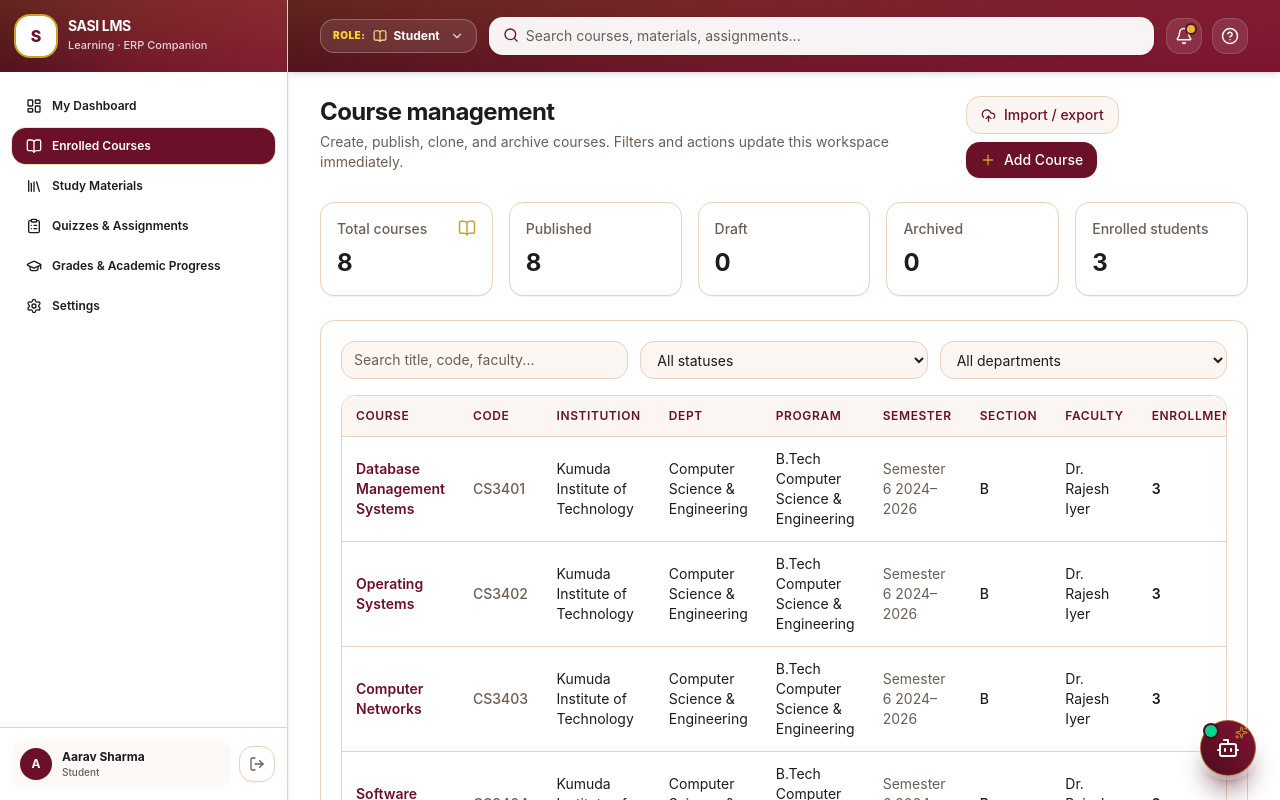
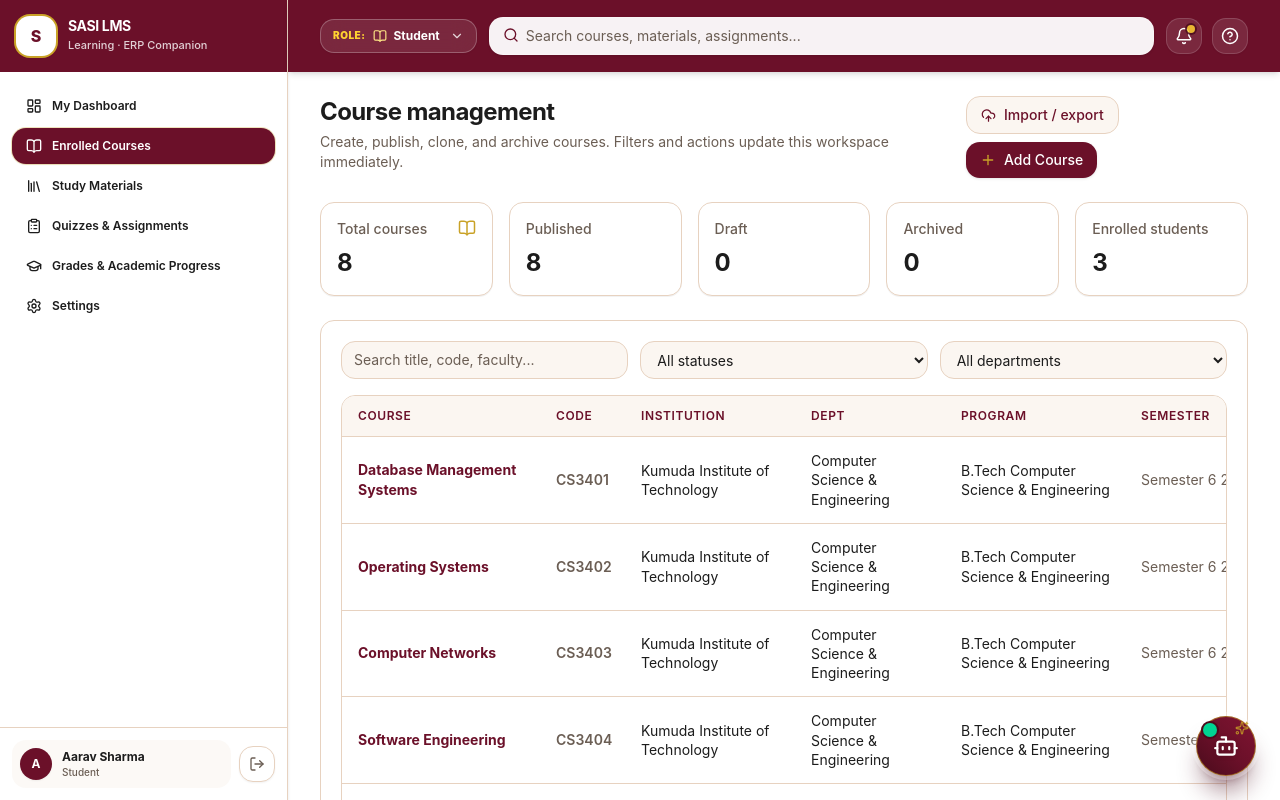
Before and after one commit to AjayKumarbadam/lms-prototype, a React (Vite) app: page /lms/courses in a window 1280 px wide. Shown: the top 800 px of the page. Built offline with nearby package versions, Linux system fonts and the light colour scheme.

Commit message:
fix: unify navbar into single color, fix table action button sizes and container fit, and set AI tutor button size to 60px

```diff
--- a/src/components/AiTutorSticky.tsx
+++ b/src/components/AiTutorSticky.tsx
@@ -102,13 +102,12 @@ export function AiTutorSticky() {
 
   return (
     <>
-      {/* Persistent Sticky Floating Button - Circular Shape Ball */}
-      <div className="fixed bottom-6 right-6 z-50 flex flex-col items-end">
+      {/* Persistent Sticky Floating Button - Circular Shape Ball matching user CSS specification */}
       <motion.button
         onClick={() => setOpen((prev) => !prev)}
-          whileHover={{ scale: 1.1, rotate: 3 }}
-          whileTap={{ scale: 0.92 }}
-          className="group relative flex h-14 w-14 items-center justify-center rounded-full bg-gradient-to-tr from-[#4A0B1C] via-[#6B1029] to-[#801432] text-white shadow-xl shadow-[#4A0B1C]/45 ring-4 ring-white/30 border border-brand-gold/60 backdrop-blur-sm transition-all hover:shadow-2xl hover:shadow-[#6B1029]/60"
+        whileHover={{ scale: 1.08, rotate: 2 }}
+        whileTap={{ scale: 0.94 }}
+        className="ai-tutor-button group relative bg-gradient-to-tr from-[#4A0B1C] via-[#6B1029] to-[#801432] text-white shadow-xl shadow-[#4A0B1C]/45 ring-4 ring-white/30 border border-brand-gold/60 backdrop-blur-sm transition-all hover:shadow-2xl hover:shadow-[#6B1029]/60"
         aria-label="Ask AI Tutor"
         title="Ask AI Academic Tutor"
       >
@@ -118,22 +117,21 @@ export function AiTutorSticky() {
         {/* Bot Icon & Sparkle inside the Ball */}
         <div className="relative flex items-center justify-center">
           {open ? (
-              <X size={22} className="text-white transition-transform group-hover:rotate-90" />
+            <X size={24} className="text-white transition-transform group-hover:rotate-90" />
           ) : (
             <>
-                <Bot size={24} className="text-white drop-shadow-sm transition-transform group-hover:scale-110" />
+              <Bot size={26} className="text-white drop-shadow-sm transition-transform group-hover:scale-110" />
               <Sparkles
-                  size={13}
-                  className="absolute -top-2.5 -right-2 text-[#C9A227] animate-pulse"
+                size={14}
+                className="absolute -top-3 -right-2.5 text-[#C9A227] animate-pulse"
               />
             </>
           )}
         </div>
 
         {/* Live Online Status Indicator */}
-          <span className="absolute top-1 left-1 h-3 w-3 rounded-full bg-emerald-400 ring-2 ring-[#4A0B1C] shadow-xs" />
+        <span className="absolute top-1.5 left-1.5 h-3.5 w-3.5 rounded-full bg-emerald-400 ring-2 ring-[#4A0B1C] shadow-xs" />
       </motion.button>
-      </div>
 
       {/* AI Tutor Interactive Chat Slide-Over Drawer */}
       <AnimatePresence>
@@ -143,7 +141,7 @@ export function AiTutorSticky() {
             animate={{ opacity: 1, y: 0, scale: 1 }}
             exit={{ opacity: 0, y: 20, scale: 0.96 }}
             transition={{ type: 'spring', damping: 25, stiffness: 300 }}
-            className="fixed bottom-22 right-6 z-50 flex h-[580px] w-[min(calc(100vw-2rem),430px)] flex-col overflow-hidden rounded-2xl border border-border bg-card shadow-2xl shadow-[#4A0B1C]/25 ring-1 ring-black/5"
+            className="fixed bottom-[96px] right-6 z-[1001] flex h-[580px] w-[min(calc(100vw-2rem),430px)] flex-col overflow-hidden rounded-2xl border border-border bg-card shadow-2xl shadow-[#4A0B1C]/25 ring-1 ring-black/5"
           >
             {/* Header */}
             <div className="flex items-center justify-between border-b border-[#4A0B1C] bg-gradient-to-r from-[#4A0B1C] via-[#6B1029] to-[#801432] px-4 py-3.5 text-white">
--- a/src/components/layout/AppShell.tsx
+++ b/src/components/layout/AppShell.tsx
@@ -216,8 +216,8 @@ export function AppShell() {
           menu ? 'translate-x-0' : '-translate-x-full lg:translate-x-0'
         }`}
       >
-        {/* SASI LMS Brand Header in Brand Burgundy Color to seamlessly mix into the main navbar */}
-        <div className="flex h-[72px] shrink-0 items-center justify-between bg-brand nav-glow text-white border-r border-white/10 px-4">
+        {/* SASI LMS Brand Header in Single Solid Brand Burgundy Color matching main navbar */}
+        <div className="flex h-[72px] shrink-0 items-center justify-between bg-[#6B1029] text-white px-4">
           <div className="flex items-center gap-3">
             <div className="grid h-10 w-10 shrink-0 place-items-center rounded-xl bg-white text-base font-extrabold text-brand shadow-sm ring-2 ring-brand-gold">
               S
@@ -293,8 +293,8 @@ export function AppShell() {
 
       {/* 3. Main Dashboard Area - Starts with Search Bar Header */}
       <div className="flex-1 min-w-0 flex flex-col min-h-screen bg-background">
-        {/* Main Dashboard Sticky Header with Brand Burgundy Color (nav-glow) - Height matches sidebar logo box (h-[72px]) */}
-        <header className="nav-glow sticky top-0 z-30 flex h-[72px] shrink-0 items-center gap-3 px-4 text-white shadow-md lg:px-8">
+        {/* Main Dashboard Sticky Header with Single Solid Brand Burgundy Color (#6B1029) - Matches sidebar logo box */}
+        <header className="sticky top-0 z-30 flex h-[72px] shrink-0 items-center gap-3 px-4 bg-[#6B1029] text-white shadow-md lg:px-8">
           {/* Mobile Menu Toggle Button */}
           <button
             className="rounded-lg p-2 text-white hover:bg-white/10 lg:hidden shrink-0"
--- a/src/index.css
+++ b/src/index.css
@@ -244,9 +244,7 @@
 }
 
 .nav-glow {
-  background:
-    radial-gradient(1200px 120px at 10% -20%, rgba(201, 162, 39, 0.2), transparent),
-    linear-gradient(90deg, #4A0B1C, #6B1029 45%, #7D1532);
+  background-color: #6B1029;
 }
 
 .card-hover {
@@ -263,9 +261,23 @@
 }
 
 .table-wrap {
-  overflow: auto;
+  overflow-x: auto;
 }
 
 .table-wrap table {
-  min-width: 920px;
+  min-width: 1240px;
 }
+
+.ai-tutor-button {
+  position: fixed;
+  right: 24px;
+  bottom: 24px;
+  width: 60px;
+  height: 60px;
+  border-radius: 50%;
+  display: flex;
+  align-items: center;
+  justify-content: center;
+  z-index: 1000;
+  cursor: pointer;
+}
--- a/src/pages/courses/CourseList.tsx
+++ b/src/pages/courses/CourseList.tsx
@@ -94,85 +94,96 @@ export function CourseList() {
             }
           />
         ) : (
-          <div className="table-wrap rounded-xl border border-border overflow-hidden">
-            <table className="w-full text-left text-sm">
+          <div className="table-wrap rounded-xl border border-border overflow-x-auto bg-card shadow-2xs">
+            <table className="w-full text-left text-sm min-w-[1260px]">
               <thead className="bg-secondary text-primary border-b border-border">
                 <tr>
-                  {['Course', 'Code', 'Institution', 'Dept', 'Program', 'Semester', 'Section', 'Faculty', 'Enrollment', 'Status', 'Actions'].map((h) => (
-                    <th key={h} className="px-3.5 py-3 font-semibold text-xs tracking-wider uppercase">
-                      {h}
-                    </th>
-                  ))}
+                  <th className="px-4 py-3 font-semibold text-xs tracking-wider uppercase min-w-[200px]">Course</th>
+                  <th className="px-3.5 py-3 font-semibold text-xs tracking-wider uppercase min-w-[85px] whitespace-nowrap">Code</th>
+                  <th className="px-3.5 py-3 font-semibold text-xs tracking-wider uppercase min-w-[170px]">Institution</th>
+                  <th className="px-3.5 py-3 font-semibold text-xs tracking-wider uppercase min-w-[150px]">Dept</th>
+                  <th className="px-3.5 py-3 font-semibold text-xs tracking-wider uppercase min-w-[180px]">Program</th>
+                  <th className="px-3.5 py-3 font-semibold text-xs tracking-wider uppercase min-w-[130px] whitespace-nowrap">Semester</th>
+                  <th className="px-3.5 py-3 font-semibold text-xs tracking-wider uppercase min-w-[75px] whitespace-nowrap text-center">Section</th>
+                  <th className="px-3.5 py-3 font-semibold text-xs tracking-wider uppercase min-w-[140px] whitespace-nowrap">Faculty</th>
+                  <th className="px-3.5 py-3 font-semibold text-xs tracking-wider uppercase min-w-[95px] whitespace-nowrap text-center">Enrollment</th>
+                  <th className="px-3.5 py-3 font-semibold text-xs tracking-wider uppercase min-w-[110px] whitespace-nowrap text-center">Status</th>
+                  <th className="px-4 py-3 font-semibold text-xs tracking-wider uppercase min-w-[175px] whitespace-nowrap text-right">Actions</th>
                 </tr>
               </thead>
               <tbody className="divide-y divide-border bg-card">
                 {rows.map((c) => (
                   <tr key={c.id} className="transition-colors hover:bg-brand-soft/60">
-                    <td className="px-3.5 py-3 font-semibold text-brand">
+                    <td className="px-4 py-3.5 font-bold text-brand min-w-[200px]">
                       <Link to={`/lms/courses/${c.id}`} className="hover:underline">
                         {c.title}
                       </Link>
                     </td>
-                    <td className="px-3.5 py-3 text-muted-foreground font-medium">{c.code}</td>
-                    <td className="px-3.5 py-3 text-foreground">{c.institution}</td>
-                    <td className="px-3.5 py-3 text-foreground">{c.department}</td>
-                    <td className="px-3.5 py-3 text-foreground">{c.program}</td>
-                    <td className="px-3.5 py-3 text-muted-foreground">{c.semester}</td>
-                    <td className="px-3.5 py-3 text-foreground font-medium">{c.section}</td>
-                    <td className="px-3.5 py-3 text-foreground">{person(c.facultyIds[0] ?? '')}</td>
-                    <td className="px-3.5 py-3 text-foreground font-semibold">{c.studentIds.length}</td>
-                    <td className="px-3.5 py-3">
+                    <td className="px-3.5 py-3.5 text-muted-foreground font-semibold whitespace-nowrap">{c.code}</td>
+                    <td className="px-3.5 py-3.5 text-foreground leading-snug">{c.institution}</td>
+                    <td className="px-3.5 py-3.5 text-foreground leading-snug">{c.department}</td>
+                    <td className="px-3.5 py-3.5 text-foreground leading-snug">{c.program}</td>
+                    <td className="px-3.5 py-3.5 text-muted-foreground whitespace-nowrap">{c.semester}</td>
+                    <td className="px-3.5 py-3.5 text-foreground font-semibold text-center whitespace-nowrap">{c.section}</td>
+                    <td className="px-3.5 py-3.5 text-foreground whitespace-nowrap">{person(c.facultyIds[0] ?? '')}</td>
+                    <td className="px-3.5 py-3.5 text-foreground font-bold text-center whitespace-nowrap">{c.studentIds.length}</td>
+                    <td className="px-3.5 py-3.5 text-center whitespace-nowrap">
                       <Badge status={c.status} />
                     </td>
-                    <td className="px-3.5 py-3">
-                      <div className="flex flex-wrap items-center gap-1">
-                        <Button
-                          variant="ghost"
-                          className="h-8 w-8 p-0 text-muted-foreground hover:bg-brand-soft hover:text-brand"
+                    <td className="px-4 py-3.5 min-w-[175px] whitespace-nowrap text-right">
+                      <div className="inline-flex items-center justify-end gap-1.5 whitespace-nowrap shrink-0">
+                        <button
+                          type="button"
+                          className="inline-flex h-8 w-8 items-center justify-center rounded-lg border border-border bg-white text-muted-foreground hover:bg-brand-soft hover:text-brand hover:border-brand/40 shadow-2xs transition"
                           onClick={() => nav(`/lms/courses/${c.id}`)}
+                          title="View Course"
                           aria-label="View"
                         >
                           <Eye size={15} />
-                        </Button>
+                        </button>
                         {(can(state.role, 'course.edit') || state.role === 'administrator') && (
                           <>
-                            <Button
-                              variant="ghost"
-                              className="h-8 w-8 p-0 text-muted-foreground hover:bg-brand-soft hover:text-brand"
+                            <button
+                              type="button"
+                              className="inline-flex h-8 w-8 items-center justify-center rounded-lg border border-border bg-white text-muted-foreground hover:bg-brand-soft hover:text-brand hover:border-brand/40 shadow-2xs transition"
                               onClick={() => nav(`/lms/courses/${c.id}/edit`)}
+                              title="Edit Course"
                               aria-label="Edit"
                             >
                               <Pencil size={15} />
-                            </Button>
-                            <Button
-                              variant="ghost"
-                              className="h-8 w-8 p-0 text-muted-foreground hover:bg-brand-soft hover:text-brand"
+                            </button>
+                            <button
+                              type="button"
+                              className="inline-flex h-8 w-8 items-center justify-center rounded-lg border border-border bg-white text-muted-foreground hover:bg-brand-soft hover:text-brand hover:border-brand/40 shadow-2xs transition"
                               onClick={() => {
                                 dispatch({ type: 'CLONE_COURSE', id: c.id })
                                 toast('success', 'Draft clone created')
                               }}
+                              title="Clone Course"
                               aria-label="Clone"
                             >
                               <Copy size={15} />
-                            </Button>
+                            </button>
                             {c.status === 'draft' ? (
-                              <Button
-                                variant="ghost"
-                                className="px-2 py-1 text-xs font-semibold text-success hover:bg-emerald-50"
+                              <button
+                                type="button"
+                                className="inline-flex h-8 items-center justify-center rounded-lg border border-emerald-300 bg-emerald-50 px-2.5 text-xs font-bold text-emerald-700 hover:bg-emerald-100 shadow-2xs transition"
                                 onClick={() => setConfirm({ id: c.id, action: 'publish' })}
+                                title="Publish Course"
                               >
                                 Publish
-                              </Button>
+                              </button>
                             ) : null}
                             {c.status !== 'archived' ? (
-                              <Button
-                                variant="ghost"
-                                className="h-8 w-8 p-0 text-muted-foreground hover:bg-destructive/10 hover:text-destructive"
+                              <button
+                                type="button"
+                                className="inline-flex h-8 w-8 items-center justify-center rounded-lg border border-border bg-white text-muted-foreground hover:bg-destructive/10 hover:text-destructive hover:border-destructive/30 shadow-2xs transition"
                                 onClick={() => setConfirm({ id: c.id, action: 'archive' })}
+                                title="Archive Course"
                                 aria-label="Archive"
                               >
                                 <Archive size={15} />
-                              </Button>
+                              </button>
                             ) : null}
                           </>
                         )}
```
Lines whose indentation alone changed are shown as unchanged.
